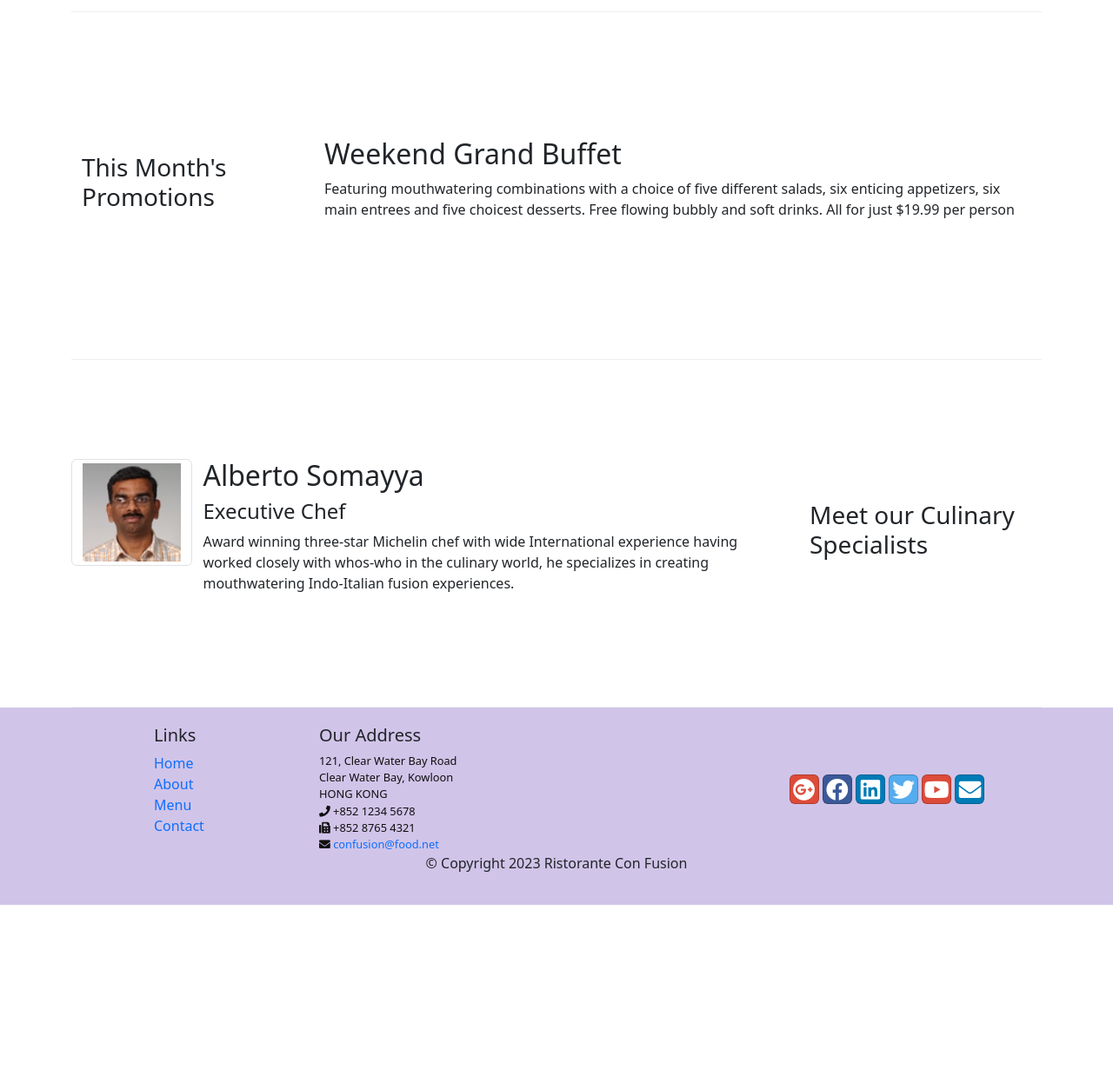
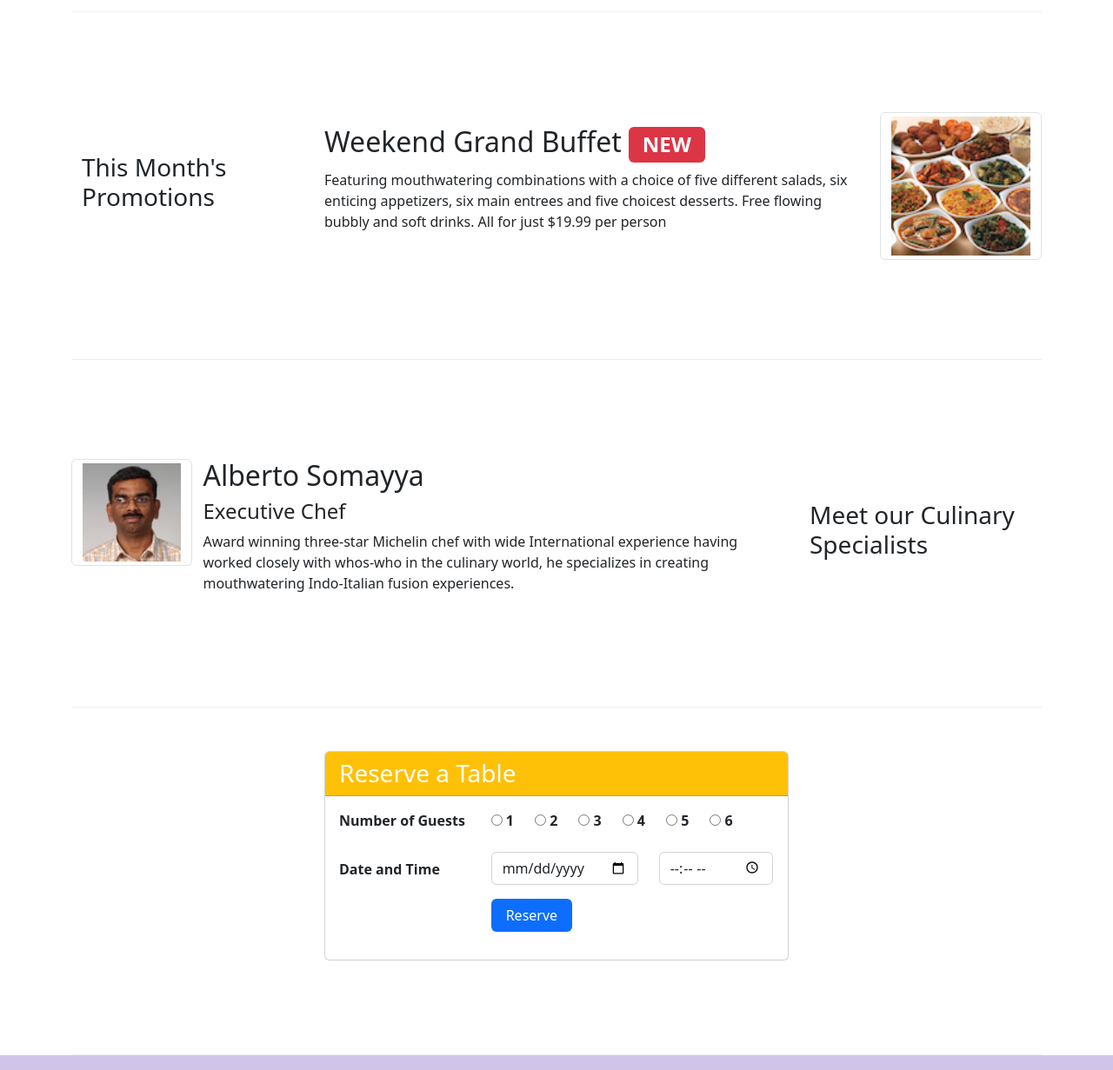
Before and after one commit to HamzaSuleman/Front-End-Web-UI-Frameworks-and-Tools-Bootstrap-4, a website: page conFusion/index.html in a window 1280 px wide. Shown: the part 720-1951 px from the top of the page at 87% size. Before the commit the page ends 1761 px from the top, so only its background shows below. Drawn offline with nearby package versions, Linux system fonts and the light colour scheme.

Commit message:
Assignment # 2

```diff
--- a/conFusion/index.html
+++ b/conFusion/index.html
@@ -56,24 +56,30 @@
                     <p>We take inspiration from the World's best cuisines and create a unique fusion experience. Our lipsmacking creations will tickle
                         your culinary senses!</p>
                 </div>
-                <div class="col-12 col-sm align-self-center offset-md-2">
+                <div class="col-5 col-sm align-self-center offset-md-1">
                     <img src="img/logo.png" class="img-fluid">
                 </div>
+                <div class="col-6 col-sm align-self-center">
+                    <a class="btn btn-warning btn-block px-md-5 py-3" href="#reserve">Reserve Table</a>
+                  </div>
             </div>
         </div>
     </header>
 
 
     <div class="container">
-        <div class="row row-content">
-            <div class="col-12 col-sm-4 col-md-3 order-last">
+        <div class="row row-content align-items-center">
+            <div class="col-12 col-sm-4 col-md-3 order-first order-md-last">
                 <h3>Our Lipsmacking Culinary Creations</h3>
             </div>
             <div class="col-12 col-sm order-first">
                 <div class="row">
                     <img class="col-3 mr-3 img-thumbnail align-self-center" src="img/uthappizza.png" alt="Uthappizza">
                     <div class="col-9 align-self-end">
-                        <h2 class="mt-0">Uthappizza</h2>
+                        <h2 class="mt-0">Uthappizza
+                            <span class="badge bg-danger">HOT</span>
+                            <span class="badge rounded-pill bg-secondary">$4.99</span>
+                        </h2>
                         <p class="d-none d-sm-block">A unique combination of Indian Uthappam (pancake) and
                             Italian pizza, topped with Cerignola olives, ripe vine
                             cherry tomatoes, Vidalia onion, Guntur chillies and
@@ -88,11 +94,12 @@
             <div class="col-12 col-sm-4 col-md-3">
                 <h3>This Month's Promotions</h3>
             </div>
-            <div class="col-12 col-sm col-md">
-                <h2>Weekend Grand Buffet</h2>
-                <p>Featuring mouthwatering combinations with a choice of five different salads, six enticing appetizers, six main entrees and five
+            <div class="col-9 col-sm col-md">
+                <h2>Weekend Grand Buffet <span class="badge bg-danger">NEW</span></h2>
+                <p class="d-none d-sm-block">Featuring mouthwatering combinations with a choice of five different salads, six enticing appetizers, six main entrees and five
                     choicest desserts. Free flowing bubbly and soft drinks. All for just $19.99 per person </p>
             </div>
+            <img class="col-3 col-sm-2  mr-3 img-thumbnail align-self-center" src="img/buffet.png" alt="Uthappizza">
         </div>
 
         <div class="row row-content align-items-center">
@@ -101,7 +108,7 @@
             </div>
             <div class="col-12 col-sm col-md order-sm-first">
                 <div class="row">
-                    <img class=" col-2 d-flex mr-3 img-thumbnail align-self-start" src="img/alberto.png" alt="Alberto Somayya" >
+                    <img class=" col-2 d-flex mr-3 img-thumbnail align-self-start" src="img/alberto.png" alt="Alberto Somayya">
                     <div class="col-10">
                         <h2 class="mt-0">Alberto Somayya</h2>
                         <h4>Executive Chef</h4>
@@ -110,6 +117,68 @@
                             whos-who in the culinary world, he specializes in
                             creating mouthwatering Indo-Italian fusion experiences.
                         </p>
+                    </div>
+                </div>
+            </div>
+        </div>
+    </div>
+
+    <div class="container" id="reserve">
+        <div class="row row-content justify-content-center">
+            <div class=" col-lg-6 col-md-8 col-sm-12">
+                <div class="card">
+                    <h3 class="card-header bg-warning text-white">Reserve a Table</h3>
+                    <div class="card-body">
+                        <form>
+                        <dl class="row">
+                            <dt class="col-4">Number of Guests</dt>
+                            <dd class="col-8 mx-auto">
+                                <div class="row justify-content-start">
+                                    <div class="col-auto">
+                                        <input type="radio" name="guests" id="guest1">
+                                        <label for="guest1"><b>1</b></label>
+                                    </div>
+                                    <div class="col-auto">
+                                        <input type="radio" value="2" name="guests" id="guest2">
+                                        <label for="guest2"><b>2</b></label>
+                                    </div>
+                                    <div class="col-auto">
+                                        <input type="radio" value="3" name="guests" id="guest3">
+                                        <label for="guest3"><b>3</b></label>
+                                    </div>
+                                    <div class="col-auto">
+                                        <input type="radio" value="4" name="guests" id="guest4">
+                                        <label for="guest4"><b>4</b></label>
+                                    </div>
+                                    <div class="col-auto">
+                                        <input type="radio" value="5" name="guests" id="guest5">
+                                        <label for="guest5"><b>5</b></label>
+                                    </div>
+                                    <div class="col-auto">
+                                        <input type="radio" value="6" name="guests" id="guest6">
+                                        <label for="guest6"><b>6</b></label>
+                                    </div>
+                                    <div class="col-auto"></div>
+                                </div>
+                            </dd>
+
+                            <dt class="col-4 mt-4">Date and Time</dt>
+                            <dd class="col-8 mt-3">
+                                <div class="row">
+                                    <div class="col-md-auto mb-2 mr-3">
+                                        <input class="form-control" type="date" placeholder="Date" name="date" id="date" />
+                                    </div>
+                                    <div class="col-md-auto mr-5">
+                                        <input class="form-control" type="time" placeholder="Time" name="time" id="time" />
+                                    </div>
+                                </div>
+                            </dd>
+                            <div class="col-8 col-md-4 offset-4">
+                                <button class="btn bg-primary text-white px-3"> Reserve </button>
+                            </div>
+
+                        </dl>
+                    </form>
                     </div>
                 </div>
             </div>
```
